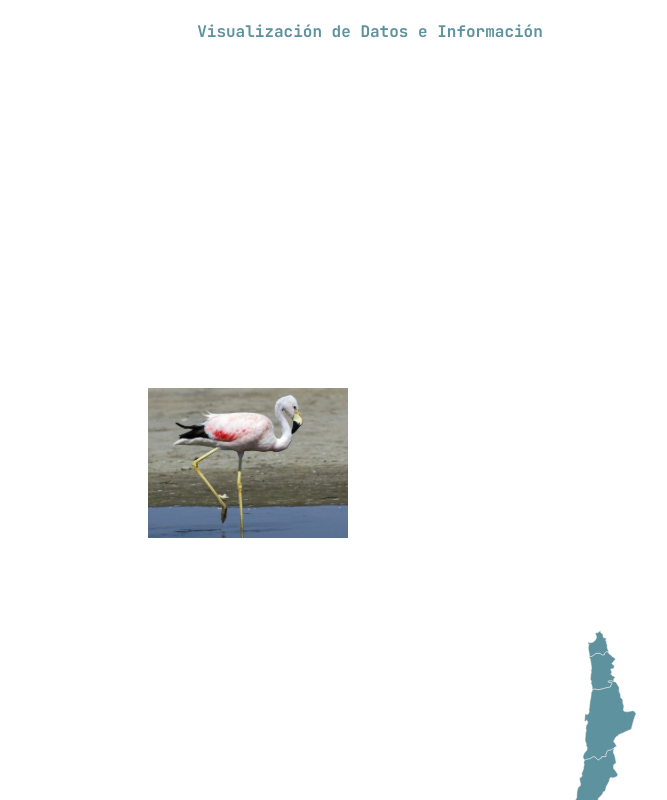
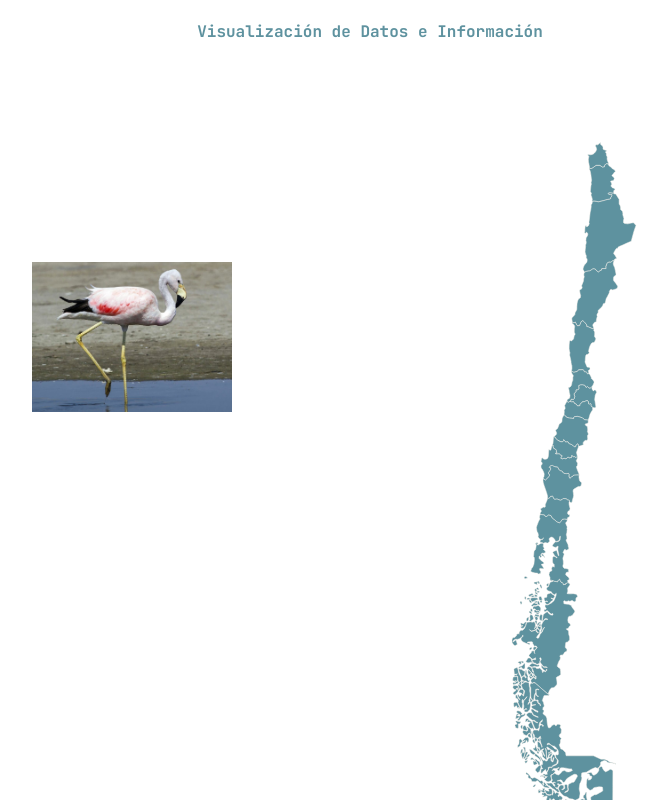
Before and after one commit to nachadacca/E02-PCOMP, a plain HTML site: page index.html in a window 1280 px wide. Shown: the part 721-1521 px from the top of the page, without its empty margins (288-955 px from the left). Drawn offline with Linux system fonts and the light colour scheme.

Commit message:
Add files via upload

```diff
--- a/styles.css
+++ b/styles.css
@@ -84,6 +84,7 @@ img{
 }
 #arica {
  width: 200px;
+ position:absolute
 
 }
 /* MAPA OFICIAL (ayuda de Deepseek)*/
@@ -279,8 +280,8 @@ h1 {
 .mapa-wrapper {
   flex: 1;
   min-width: 300px;
-  margin-right: 100px;
-
+  margin-right: 10px;
+  position: absolute
 }
 
 
@@ -288,7 +289,6 @@ h1 {
   width: 100%;
   height: 700px;
   max-width: 600px;
-  position: absolute;
 }
 
 
@@ -297,7 +297,8 @@ h1 {
   max-width: 100%;
   max-height: 200px;
   margin-top: 40%;
-  margin-right: 300px;
+  margin-right: 400px;
+
 }
 
 
```
